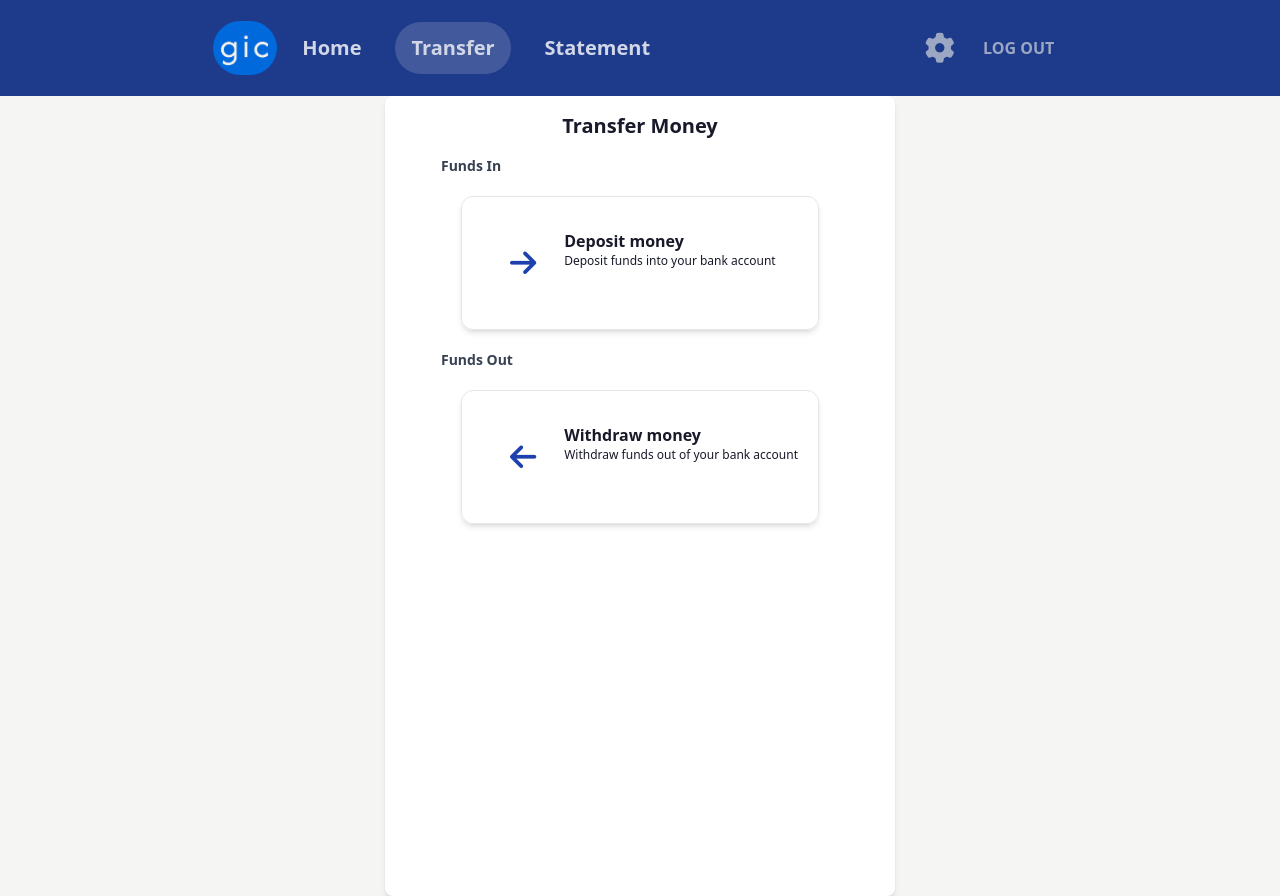
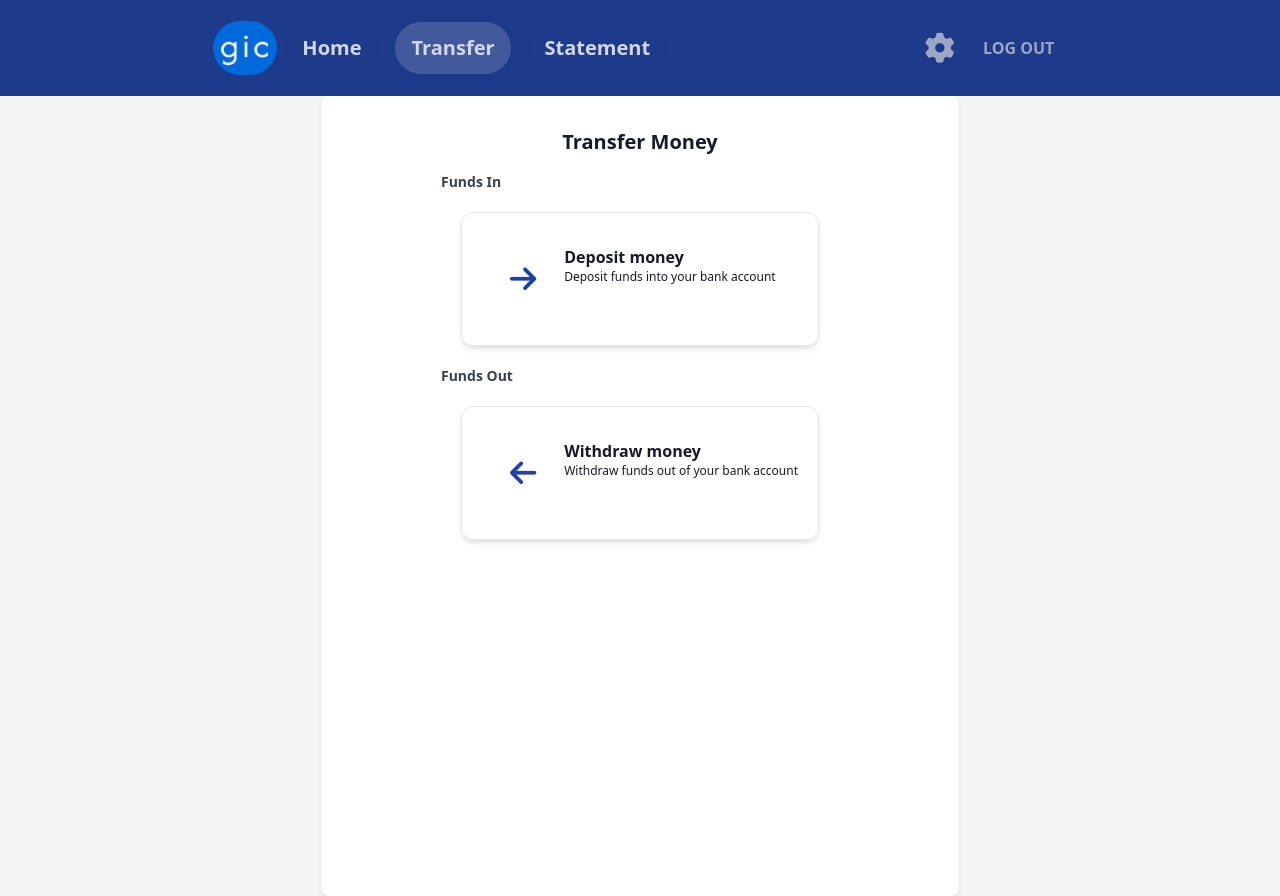
Before and after one commit to kiblykat/simple-bank-app, a React (Vite) app: page /#/ in a window 1280 px wide. Both pictures are taken after a click on the button "Transfer". Built offline with nearby package versions, Linux system fonts and the light colour scheme.

Commit message:
Transfer: increase padding in Transfer page for improved layout

```diff
--- a/src/pages/Transfer.tsx
+++ b/src/pages/Transfer.tsx
@@ -18,7 +18,7 @@ const Transfer = () => {
     <>
       <div className="bg-stone-100 h-screen">
         <div className="flex flex-row justify-center w-screen h-screen">
-          <div className="bg-white p-4 rounded-lg shadow-md col-start-2">
+          <div className="bg-white p-8 px-20 rounded-lg shadow-md">
             <div className="flex flex-col justify-center items-center">
               <h1 className="text-xl font-semibold ">Transfer Money</h1>
             </div>
```
